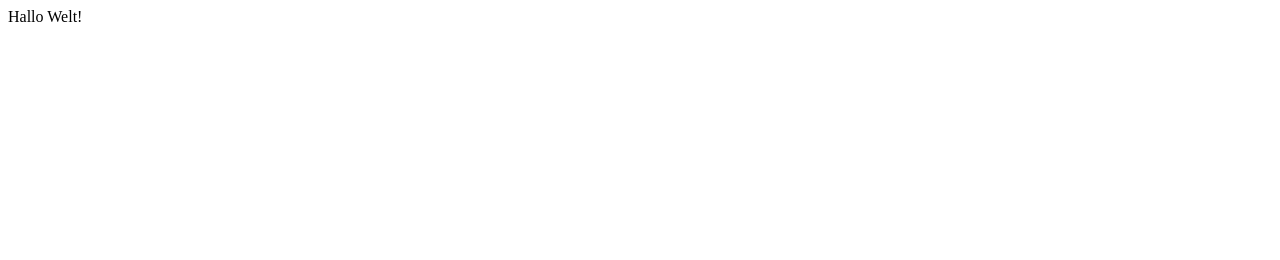
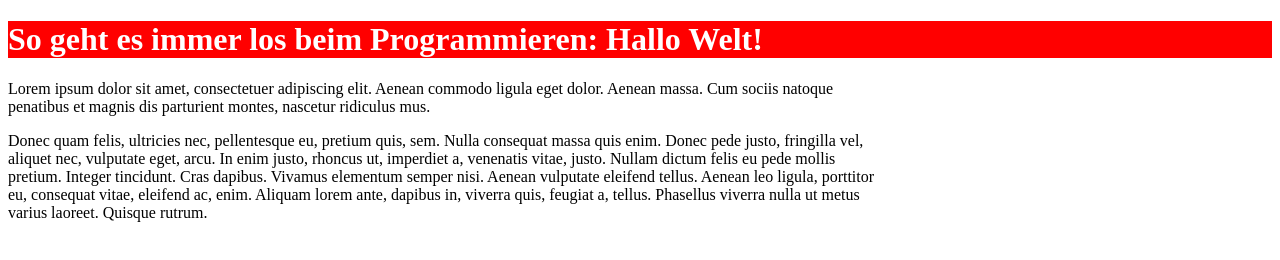
Before and after one commit to ehy-training/html-css-grundlagen, a plain HTML site: page tags-elemente-attribute/index.html in a window 1280 px wide. Drawn offline with Linux system fonts and the light colour scheme.

Commit message:
Tags, Elemente, Attribute

```diff
--- a/tags-elemente-attribute/index.html
+++ b/tags-elemente-attribute/index.html
@@ -2,12 +2,20 @@
 <html lang="de">
 
     <head>
-        <title>Erste Schritte</title>
+    <title>Erste Schritte</title>
 
-    </head>
+</head>
 
-    <body>
-        Hallo Welt!
-    </body>
-
-</html>
+<body>
+    <header style="background: red; color: white;">
+        <h1>So geht es immer los beim Programmieren: Hallo Welt!</h1>
+    </header>
+    <main style="width: 70%">
+        <p>
+            Lorem ipsum dolor sit amet, consectetuer adipiscing elit. Aenean commodo ligula eget dolor. Aenean massa. Cum sociis natoque penatibus et magnis dis parturient montes, nascetur ridiculus mus.
+        </p>
+        <p>
+            Donec quam felis, ultricies nec, pellentesque eu, pretium quis, sem. Nulla consequat massa quis enim. Donec pede justo, fringilla vel, aliquet nec, vulputate eget, arcu. In enim justo, rhoncus ut, imperdiet a, venenatis vitae, justo. Nullam dictum felis eu pede mollis pretium. Integer tincidunt. Cras dapibus. Vivamus elementum semper nisi. Aenean vulputate eleifend tellus. Aenean leo ligula, porttitor eu, consequat vitae, eleifend ac, enim. Aliquam lorem ante, dapibus in, viverra quis, feugiat a, tellus. Phasellus viverra nulla ut metus varius laoreet. Quisque rutrum.
+        </p>
+    </main>
+</body></html>
```
